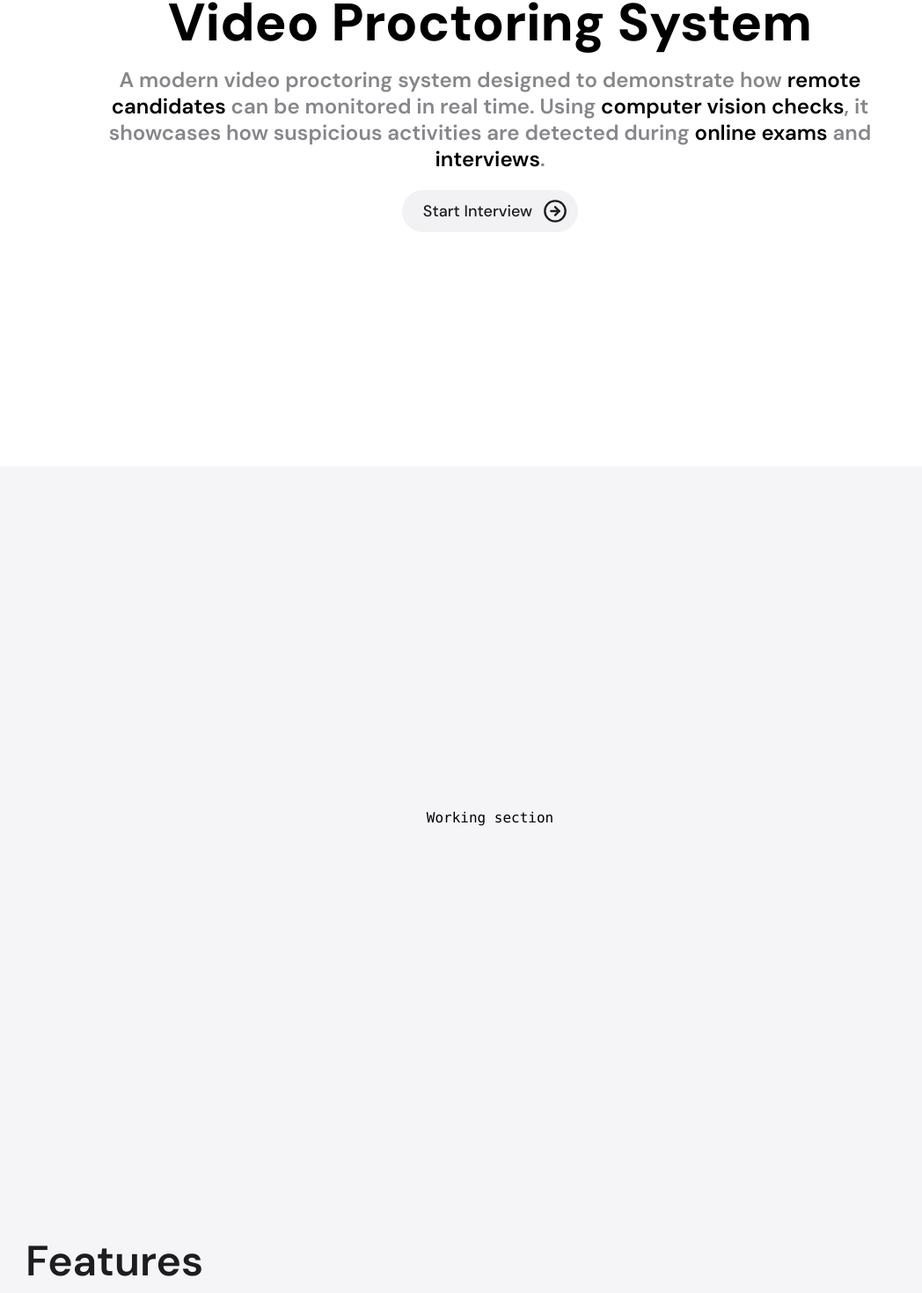
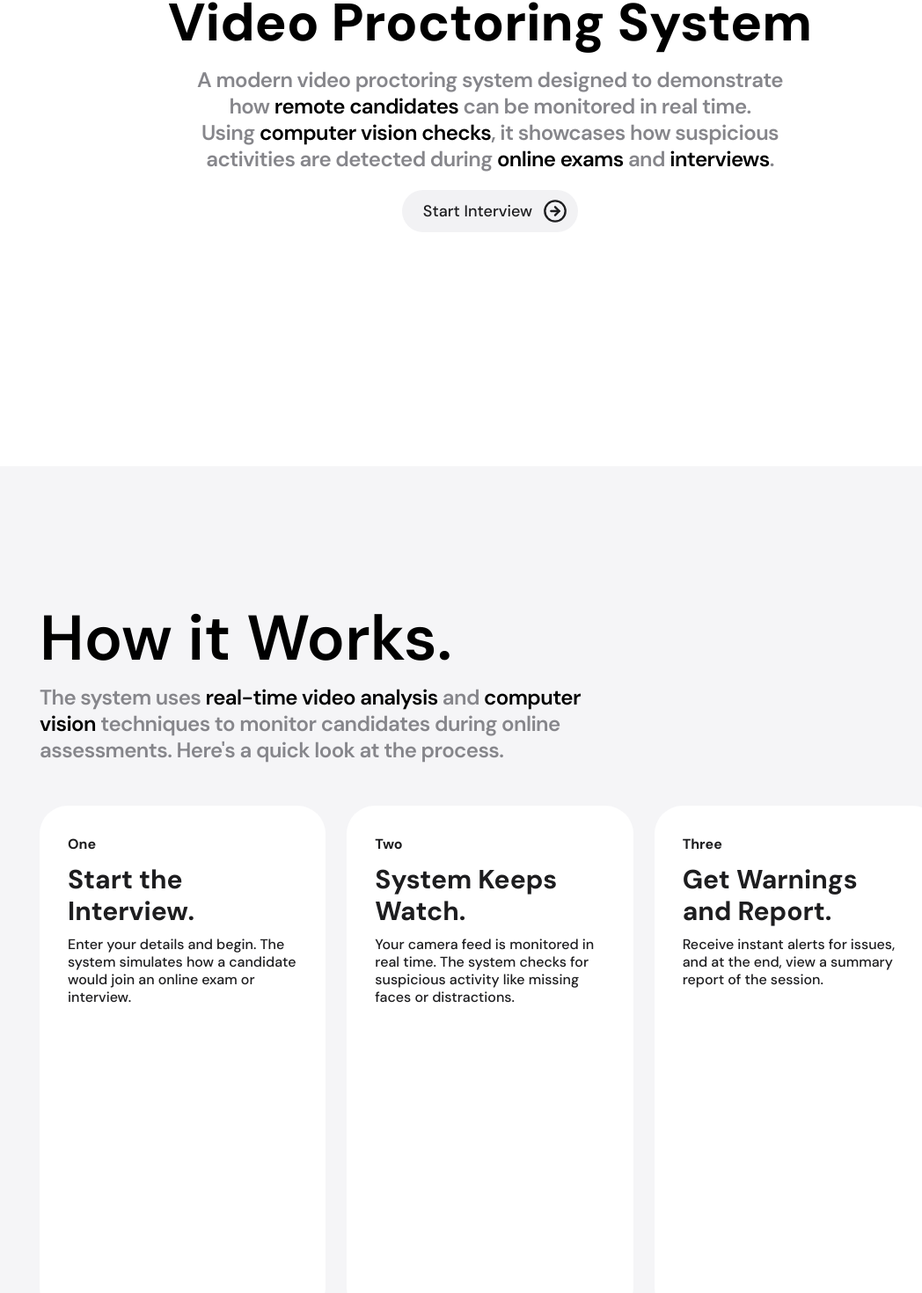
Before and after one commit to amanranahere/video-proctoring-system, a Next.js app: page / in a window 1280 px wide. Shown: the part 270-1740 px from the top of the page at 88% size, without its empty margins (83-1131 px from the left). Built offline with nearby package versions, Linux system fonts and the light colour scheme.

Commit message:
add working section

```diff
--- a/src/components/HomePage/Features.tsx
+++ b/src/components/HomePage/Features.tsx
@@ -98,15 +98,10 @@ export default function Features() {
   };
 
   return (
-    <section
-      id="features-section"
-      className="w-full h-full flex flex-col justify-center items-center gap-y-5 lg:gap-y-10 my-20"
-    >
-      <h2 className="w-full pl-10 lg:pl-28 text-5xl font-semibold text-[#1d1d1f]">
-        Features
-      </h2>
+    <section id="features-section" className="w-full h-full py-40">
+      <h2 className="mx-32 pb-12 lg:text-7xl font-semibold">Features.</h2>
 
-      <div className="relative w-[95%] h-full lg:h-[95vh] py-3 md:py-6 lg:py-24 lg:px-24 bg-white rounded-4xl flex flex-col-reverse lg:flex-row items-center justify-end lg:justify-normal gap-y-5 lg:gap-y-0 overflow-hidden">
+      <div className="relative w-[95%] h-full lg:h-[95vh] py-3 md:py-6 lg:py-24 lg:px-24 bg-white rounded-4xl flex flex-col-reverse lg:flex-row items-center justify-end lg:justify-normal gap-y-5 lg:gap-y-0 overflow-hidden mx-auto">
         {/* buttons */}
         <AnimatePresence mode="wait">
           {open !== null && (
--- a/src/components/HomePage/Hero.tsx
+++ b/src/components/HomePage/Hero.tsx
@@ -8,14 +8,14 @@ export default function Hero() {
     >
       <h1 className="text-6xl font-extrabold">Video Proctoring System</h1>
 
-      <p className="text-[#86868b] max-w-4xl mx-auto text-2xl leading-tight font-semibold text-center">
+      <p className="text-[#86868b] max-w-4xl mx-auto text-2xl leading-tight tracking-tight font-semibold text-center text-balance">
         A modern video proctoring system designed to demonstrate how{" "}
-        <span className="text-[#000]">remote candidates</span> can be monitored
+        <span className="text-black">remote candidates</span> can be monitored
         in real time. Using{" "}
-        <span className="text-[#000]">computer vision checks</span>, it
-        showcases how suspicious activities are detected during
-        <span className="text-[#000]"> online exams</span> and{" "}
-        <span className="text-[#000]">interviews</span>.
+        <span className="text-black">computer vision checks</span>, it showcases
+        how suspicious activities are detected during
+        <span className="text-black"> online exams</span> and{" "}
+        <span className="text-black">interviews</span>.
       </p>
 
       <a
--- a/src/components/HomePage/Working.tsx
+++ b/src/components/HomePage/Working.tsx
@@ -1,10 +1,92 @@
+"use client";
+
+import { motion, easeOut } from "motion/react";
+
+const data = [
+  {
+    number: "One",
+    heading: "Start the Interview.",
+    paragraph:
+      "Enter your details and begin. The system simulates how a candidate would join an online exam or interview.",
+    image: "",
+  },
+  {
+    number: "Two",
+    heading: "System Keeps Watch.",
+    paragraph:
+      " Your camera feed is monitored in real time. The system checks for suspicious activity like missing faces or distractions.",
+    image: "",
+  },
+  {
+    number: "Three",
+    heading: "Get Warnings and Report.",
+    paragraph:
+      "Receive instant alerts for issues, and at the end, view a summary report of the session.",
+    image: "",
+  },
+];
+
+const containerVariant = {
+  show: {
+    transition: {
+      staggerChildren: 0.15,
+    },
+  },
+};
+
+const listVariant = {
+  hidden: { opacity: 0, y: 20 },
+  show: {
+    opacity: 1,
+    y: 0,
+    transition: {
+      opacity: { duration: 0.6, delay: 0.6, ease: easeOut },
+      y: { duration: 0.6, ease: easeOut },
+    },
+  },
+};
+
 export default function Working() {
   return (
-    <section
-      id="working-section"
-      className="min-h-screen flex justify-center items-center font-mono"
-    >
-      Working section
+    <section id="working-section" className="min-h-screen mx-32 py-40">
+      <h2 className="pb-4 lg:text-7xl font-semibold">How it Works.</h2>
+
+      <p className="max-w-4xl pb-12 text-[#86868b] text-2xl leading-tight tracking-tight font-semibold text-balance">
+        The system uses{" "}
+        <span className="text-[#000]">real-time video analysis</span> and{" "}
+        <span className="text-[#000]">computer vision</span> techniques to
+        monitor candidates during online assessments. Here's a quick look at the
+        process.
+      </p>
+
+      <motion.ul
+        initial="hidden"
+        whileInView="show"
+        // viewport={{ once: true }}
+        variants={containerVariant}
+        className="w-full grid md:grid-cols-3 gap-6"
+      >
+        {data.map((item, index) => (
+          <motion.li
+            variants={listVariant}
+            key={index}
+            className="bg-white rounded-4xl text-[#1d1d1f] hover:scale-[1.02] duration-500"
+          >
+            <div className="p-8 flex flex-col gap-y-2.5">
+              <p className="font-bold">{item.number}</p>
+
+              <h3 className="text-3xl font-bold">{item.heading}</h3>
+
+              <p className="leading-tight">{item.paragraph}</p>
+            </div>
+
+            {/* image */}
+            <div className="w-full h-80 rounded-b-4xl overflow-hidden">
+              {item.image}
+            </div>
+          </motion.li>
+        ))}
+      </motion.ul>
     </section>
   );
 }
```
